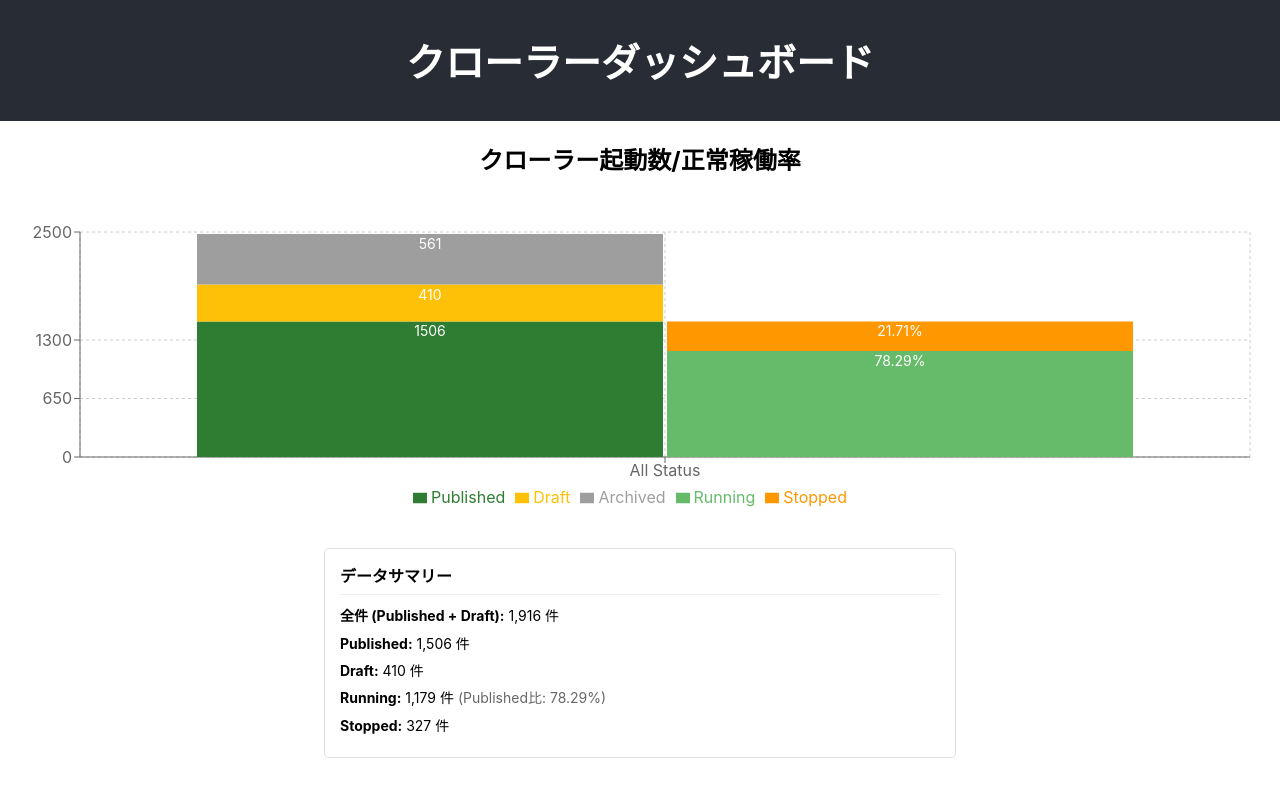
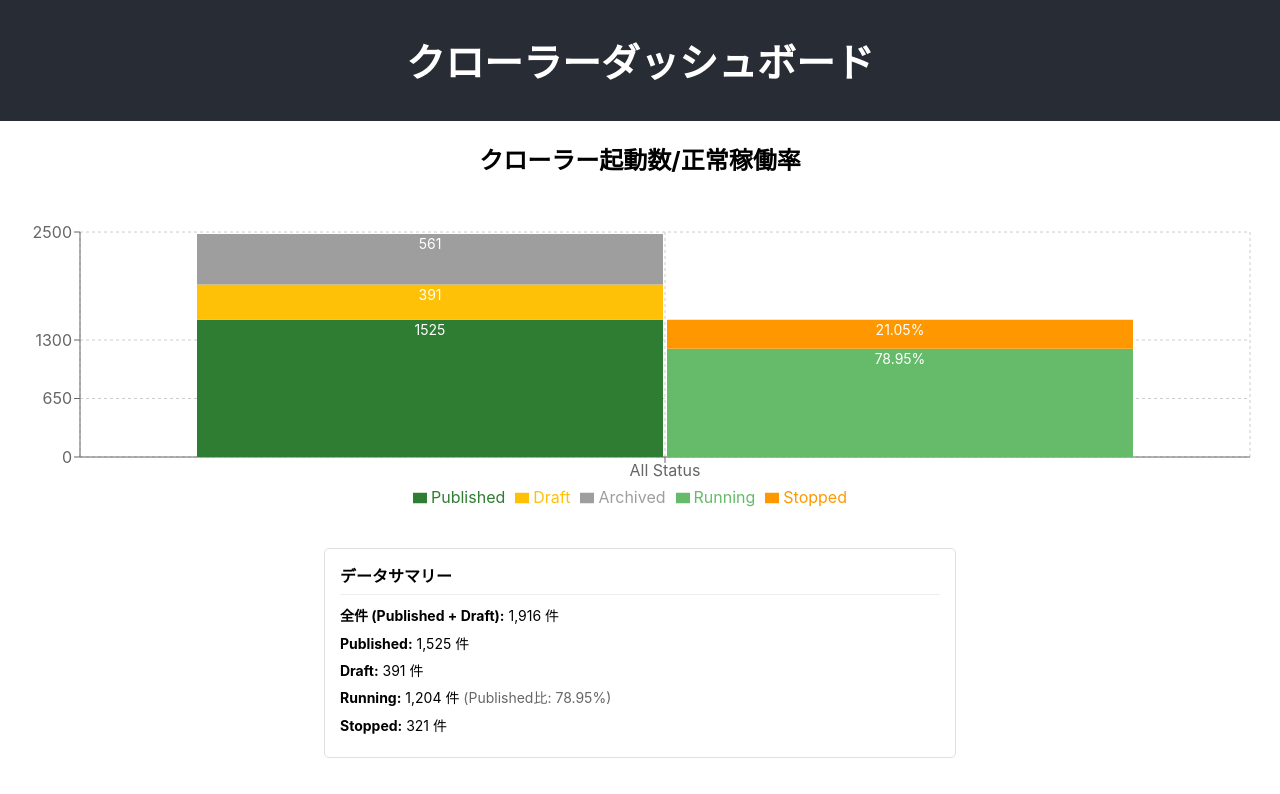
Before and after one commit to tayasho/crawlers, a React (Create React App) app: page / in a window 1280 px wide. Shown: the top 794 px of the page. Built offline with nearby package versions, Linux system fonts and the light colour scheme.

Commit message:
2025/05/23

```diff
--- a/src/components/ContentStatusChart.js
+++ b/src/components/ContentStatusChart.js
@@ -3,10 +3,10 @@ import { BarChart, Bar, XAxis, YAxis, CartesianGrid, Tooltip, Legend, Responsive
 import './ContentStatusChart.css';
 
 const ContentStatusChart = () => {
-  const published = 1506;
-  const draft = 410;
+  const published = 1525;
+  const draft = 391;
   const archived = 561; // この値はサマリーに表示しませんが、グラフや他の計算で使われます
-  const stopped = 327;
+  const stopped = 321;
   const running = published-stopped;
 
   // ★ ユーザー指定の「全件」合計を計算
```
